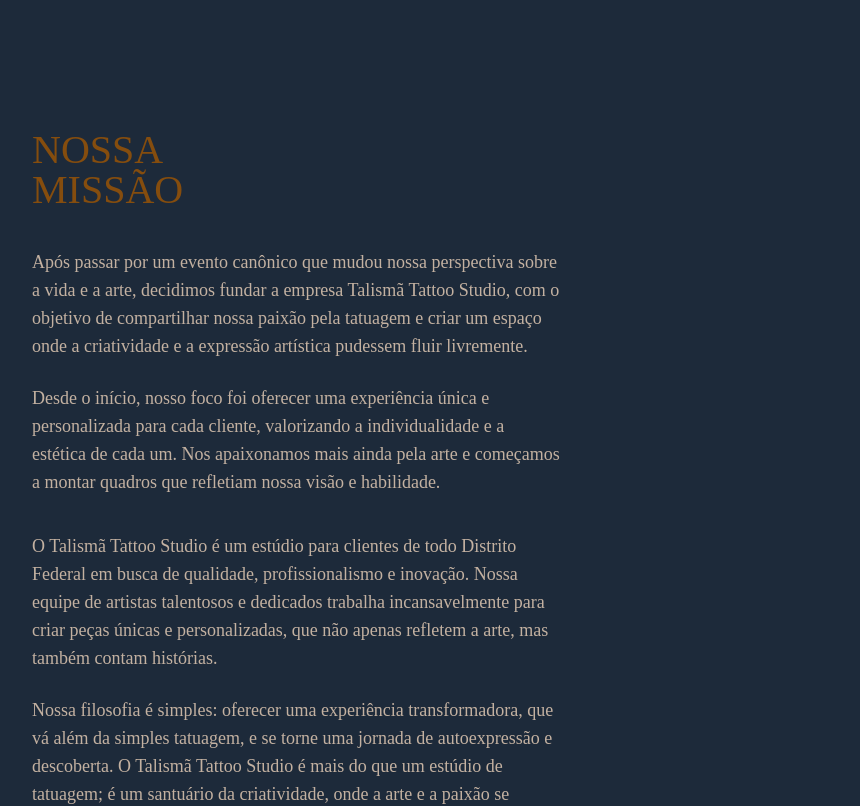
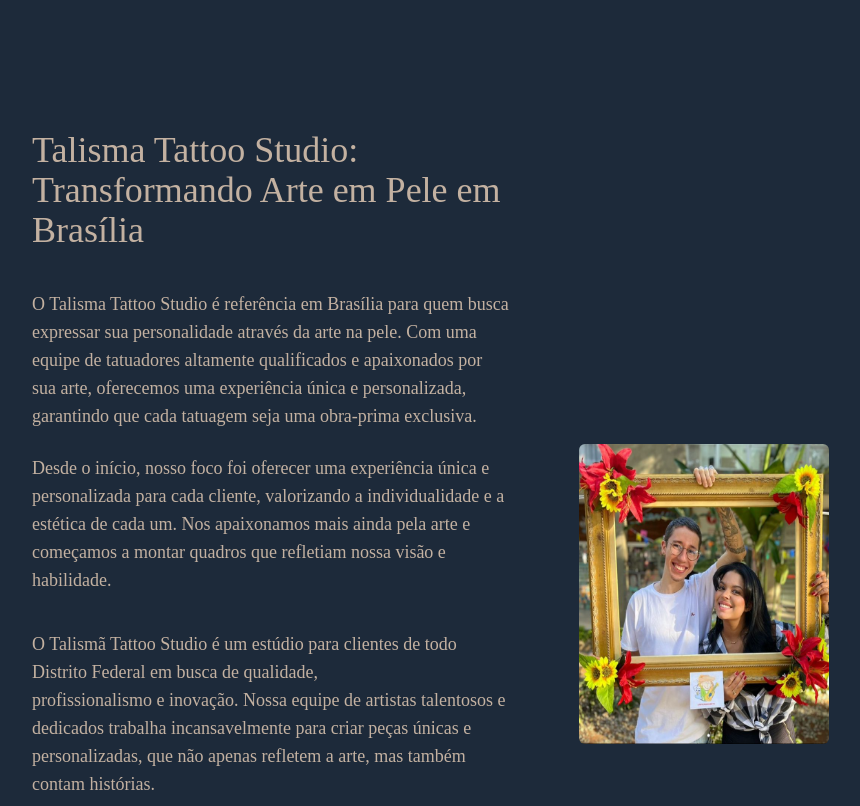
Before and after one commit to Pabloopk/Talisma-tattoo-studio-estudio-de-artes-e-tatuagem, a React (Create React App) app: page /sobre in a window 1280 px wide. Shown: the part 1264-2070 px from the top of the page, without its empty margins (96-956 px from the left). Built offline with nearby package versions, Linux system fonts and the light colour scheme.

Commit message:
add text e img

```diff
--- a/src/page/Sobre.js
+++ b/src/page/Sobre.js
@@ -74,17 +74,24 @@
 
 
           </div>
+ {/**texto para seo serviços */}
 
+          <div className='flex flex-col lg:flex-row gap-x-[70px]
+          items-center
+          '>
           <motion.div variants={fadeIn('left')}
               initial="hidden"
               whileInView={'show'} className='flex-1 h-full xl:mt-48'>
 
+
+
                 <div className='flex mt-16 flex-col items-start'>
 
 
-                  <h2 className='h2 mt-10'>Nossa Missão</h2>
+                  <h2 className='text-4xl mb-10 mt-10'>Talisma Tattoo Studio: Transformando Arte em Pele em Brasília</h2>
                   <div className='max-w-[530px]'>
-                    <p className='mb-6'>Após passar por um evento canônico que mudou nossa perspectiva sobre a vida e a arte, decidimos fundar a empresa Talismã Tattoo Studio, com o objetivo de compartilhar nossa paixão pela tatuagem e criar um espaço onde a criatividade e a expressão artística pudessem fluir livremente.
+                    <p className='mb-6'>
+                      O Talisma Tattoo Studio é referência em Brasília para quem busca expressar sua personalidade através da arte na pele. Com uma equipe de tatuadores altamente qualificados e apaixonados por sua arte, oferecemos uma experiência única e personalizada, garantindo que cada tatuagem seja uma obra-prima exclusiva.
                     </p>
 
                     <p className='mb-9'>Desde o início, nosso foco foi oferecer uma experiência única e personalizada para cada cliente, valorizando a individualidade e a estética de cada um. Nos apaixonamos mais ainda pela arte e começamos a montar quadros que refletiam nossa visão e habilidade.
@@ -100,12 +107,22 @@
                     <p className='mb-6'>Hoje, orgulhamos-nos de ser um dos principais destinos para aqueles que buscam uma experiência de tatuagem autêntica e inesquecível. E continuamos a inovar, sempre buscando novas formas de expressão e novos caminhos para criar arte que inspire e transforme.</p>
 
                   </div>
-                </div>
-              </motion.div>
 
-                  <button onClick={buttonAbout}  className='mb-[40px] btn btn-lg btn-link'>
-                      Voltar
-                    </button>
+                          </div>
+                        </motion.div>  <motion.div variants={fadeIn('right')}
+                        initial="hidden"
+                        whileInView={'show'}
+                      className='flex flex-col lg:flex-row flex-1'>
+
+                          <img className='w-[250px] h-[300px] xl:mt-[180px] mt-[20px] mb-[20px] xl:w-[550px] xl:h-[600px] rounded-md ' src={sobre} alt=''/>
+
+                      </motion.div>
+
+                 </div>
+
+         <button onClick={buttonAbout}  className='mb-[40px] btn btn-lg btn-link'>
+            Voltar
+          </button>
         </div>
         <Copyright />
     </section>
```
